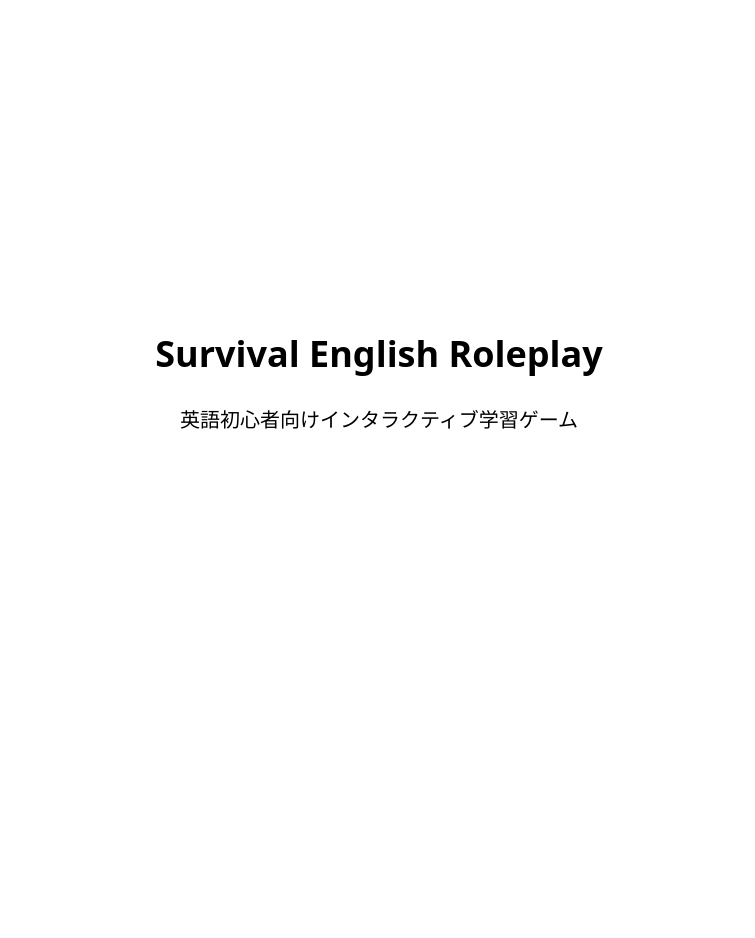
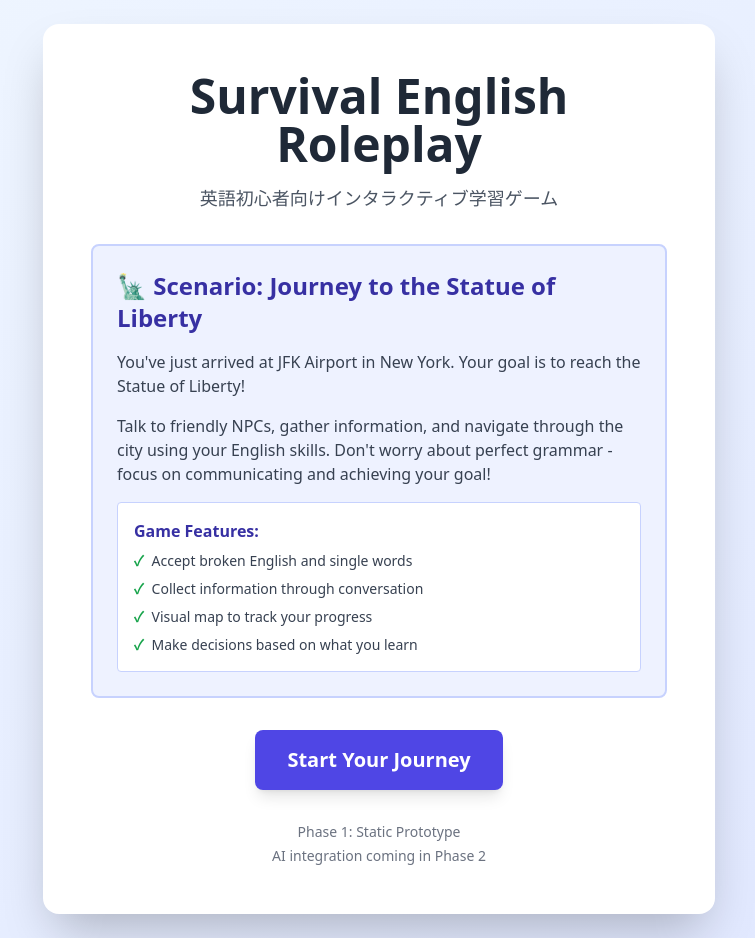
Before and after one commit to toshi-arch/survival-english-RPG, a Next.js app in the folder frontend/: page / in a window 1280 px wide. Shown: the whole page, without its empty margins (261-1016 px from the left). Before the commit the page ends 800 px from the top, so only its background shows below. Built offline with nearby package versions, Linux system fonts and the light colour scheme.

Commit message:
add: 6.2 ホーム画面の実装
  - `app/page.tsx`を作成
  - ゲーム開始ボタンとシナリオ説明
  - ゲーム画面へのナビゲーション
  - _要件: 11.4_

```diff
--- a/frontend/app/page.tsx
+++ b/frontend/app/page.tsx
@@ -1,8 +1,77 @@
+/**
+ * ホーム画面
+ *
+ * ゲーム開始画面とシナリオ説明
+ * 要件: 11.4
+ */
+
+import Link from 'next/link';
+
 export default function Home() {
   return (
-    <main className="flex min-h-screen flex-col items-center justify-center p-24">
-      <h1 className="text-4xl font-bold mb-8">Survival English Roleplay</h1>
-      <p className="text-xl mb-8">英語初心者向けインタラクティブ学習ゲーム</p>
+    <main className="min-h-screen bg-gradient-to-br from-blue-50 to-indigo-100 flex items-center justify-center p-6">
+      <div className="max-w-2xl w-full bg-white rounded-2xl shadow-2xl p-8 md:p-12">
+        {/* タイトル */}
+        <div className="text-center mb-8">
+          <h1 className="text-4xl md:text-5xl font-bold text-gray-800 mb-4">
+            Survival English Roleplay
+          </h1>
+          <p className="text-lg text-gray-600">
+            英語初心者向けインタラクティブ学習ゲーム
+          </p>
+        </div>
+
+        {/* シナリオ説明 */}
+        <div className="mb-8 p-6 bg-indigo-50 rounded-lg border-2 border-indigo-200">
+          <h2 className="text-2xl font-bold text-indigo-800 mb-4">
+            🗽 Scenario: Journey to the Statue of Liberty
+          </h2>
+          <p className="text-gray-700 mb-4">
+            You've just arrived at JFK Airport in New York. Your goal is to reach the Statue of Liberty!
+          </p>
+          <p className="text-gray-700 mb-4">
+            Talk to friendly NPCs, gather information, and navigate through the city using your English skills.
+            Don't worry about perfect grammar - focus on communicating and achieving your goal!
+          </p>
+          <div className="mt-4 p-4 bg-white rounded border border-indigo-200">
+            <h3 className="font-semibold text-indigo-800 mb-2">Game Features:</h3>
+            <ul className="space-y-2 text-sm text-gray-700">
+              <li className="flex items-start gap-2">
+                <span className="text-green-600 font-bold">✓</span>
+                <span>Accept broken English and single words</span>
+              </li>
+              <li className="flex items-start gap-2">
+                <span className="text-green-600 font-bold">✓</span>
+                <span>Collect information through conversation</span>
+              </li>
+              <li className="flex items-start gap-2">
+                <span className="text-green-600 font-bold">✓</span>
+                <span>Visual map to track your progress</span>
+              </li>
+              <li className="flex items-start gap-2">
+                <span className="text-green-600 font-bold">✓</span>
+                <span>Make decisions based on what you learn</span>
+              </li>
+            </ul>
+          </div>
+        </div>
+
+        {/* スタートボタン */}
+        <div className="text-center">
+          <Link
+            href="/game"
+            className="inline-block px-8 py-4 bg-indigo-600 text-white text-xl font-bold rounded-lg hover:bg-indigo-700 transition-colors shadow-lg hover:shadow-xl transform hover:scale-105"
+          >
+            Start Your Journey
+          </Link>
+        </div>
+
+        {/* フッター */}
+        <div className="mt-8 text-center text-sm text-gray-500">
+          <p>Phase 1: Static Prototype</p>
+          <p className="mt-1">AI integration coming in Phase 2</p>
+        </div>
+      </div>
     </main>
   );
 }
```
Also changed, not shown: 1 other file (tests, documents, lock files or other folders).
